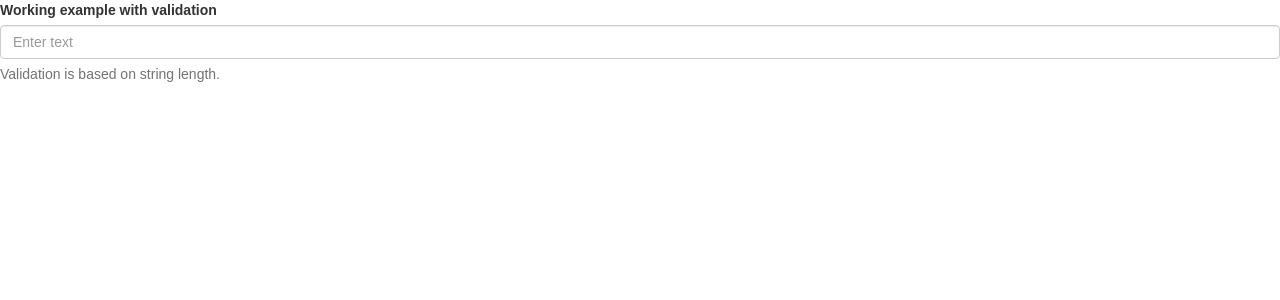
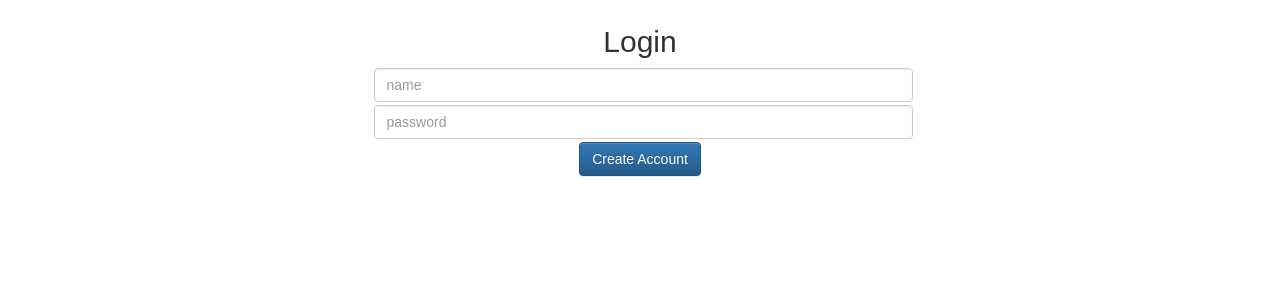
Before and after one commit to rcabral90/sungun, a React (Create React App) app in the folder client/: page /login in a window 1280 px wide. Shown: the top 300 px of the page. Built offline with nearby package versions, Linux system fonts and the light colour scheme.

Commit message:
added styling to login

```diff
--- a/client/src/components/home.js
+++ b/client/src/components/home.js
@@ -1,6 +1,6 @@
 import React from 'react';
 import {Jumbotron, Button} from 'react-bootstrap'
-import TopNav from './navigation/TopNav'
+import TopNav from './navigation/topNav'
 
 const Home = (props) => {
     return (
--- a/client/src/components/login.js
+++ /dev/null
@@ -1,60 +0,0 @@
-import React from 'react'
-import {FormGroup, ControlLabel, FormControl, HelpBlock} from 'react-bootstrap'
-
-class Form extends React.Component {
-    constructor(props, context) {
-        super(props, context);
-
-        this.handleChange = this
-            .handleChange
-            .bind(this);
-
-        this.state = {
-            value: ''
-        };
-    }
-
-    getValidationState() {
-        const length = this.state.value.length;
-        if (length > 10)
-            return 'success';
-        else if (length > 5)
-            return 'warning';
-        else if (length > 0)
-            return 'error';
-        return null;
-    }
-
-    handleChange(e) {
-        this.setState({value: e.target.value});
-    }
-
-    render() {
-        return (
-            <form>
-                <FormGroup
-                    controlId="formBasicText"
-                    validationState={this.getValidationState()}>
-                    <ControlLabel>Working example with validation</ControlLabel>
-                    <FormControl
-                        type="text"
-                        value={this.state.value}
-                        placeholder="Enter text"
-                        onChange={this.handleChange}/>
-                    <FormControl.Feedback/>
-                    <HelpBlock>Validation is based on string length.</HelpBlock>
-                </FormGroup>
-            </form>
-        );
-    }
-}
-
-
-export default Form;
-// render(<FormExample/>);
-
-// export default Login = (props) => {
-//     return (
-//         <div></div>
-//     );
-// }
--- /dev/null
+++ b/client/src/components/login/login.js
@@ -0,0 +1,67 @@
+import React from 'react'
+import {FormGroup, ControlLabel, FormControl, Button, Grid, Row, Col} from 'react-bootstrap'
+
+class Form extends React.Component {
+    constructor(props, context) {
+        super(props, context);
+
+        this.handleChange = this
+            .handleChange
+            .bind(this);
+
+        this.state = {
+            name: '',
+            password: ''
+        };
+    }
+
+    getValidationState() {
+        const length = this.state.name;
+    }
+
+    handleChange(e) {
+        this.setState({value: e.target.value});
+    }
+
+    render() {
+        return (
+            <Grid>
+                <Row>
+                <Col xsOffset={1} xs={10} smOffset={3} sm={6}>
+
+                <form className="loginForm">
+                    <FormGroup
+                        className="loginInput"
+                        controlId="formBasicText"
+                        validationState={this.getValidationState()}>
+                        <h2>Login</h2>
+
+                        <FormControl
+                            className="loginInput"
+                            type="text"
+                            value={this.state.name}
+                            placeholder="name"
+                            onChange={this.handleChange}/>
+
+                        <FormControl
+                            className="loginInput"
+                            type="text"
+                            value={this.state.password}
+                            placeholder="password"
+                            onChange={this.handleChange}/>
+
+                        <FormControl.Feedback/>
+
+                        <Button bsStyle="primary">Create Account</Button>
+                    </FormGroup>
+                </form>
+                </Col>
+                </Row>
+            </Grid>
+        );
+    }
+}
+
+export default Form;
+// render(<FormExample/>); export default Login = (props) => {     return (
+//    <div></div>     ); }
--- a/client/src/components/navigation/topNav.js
+++ b/client/src/components/navigation/topNav.js
@@ -5,11 +5,9 @@ const renderDropDown = (props) => {
     if (props) {
         return (
             <NavDropdown eventKey={1} title="userName" id="userSettings">
-                <MenuItem eventKey={1.1}>changePassword</MenuItem>
-                <MenuItem eventKey={1.2}>Another action</MenuItem>
-                <MenuItem eventKey={1.3}>Something else here</MenuItem>
+                <MenuItem eventKey={1.1}>Change Password</MenuItem>
                 <MenuItem divider/>
-                <MenuItem eventKey={1.3}>Separated link</MenuItem>
+                <MenuItem eventKey={1.2}>Sign Out</MenuItem>
             </NavDropdown>
         )
     } else {
@@ -33,27 +31,21 @@ const TopNav = () => {
                 </Navbar.Header>
                 <Navbar.Collapse>
                     <Nav>
-                        <NavItem eventKey={1} href="#">
-                            Link
+                        <NavDropdown eventKey={1} title="My Workouts" id="myWorkOutsMenu">
+                            <MenuItem eventKey={1.1}>Recent</MenuItem>
+                            <MenuItem eventKey={1.2}>Favorites</MenuItem>
+                            <MenuItem divider/>
+                            <MenuItem eventKey={1.3}>Create New</MenuItem>
+                        </NavDropdown>
+                        <NavItem eventKey={2} href="#">
+                            Popular Workouts
                         </NavItem>
-                        <NavItem eventKey={2} href="#">
-                            Link
+                        <NavItem eventKey={3} href="#">
+                            Friends Workouts
                         </NavItem>
-                        <NavDropdown eventKey={3} title="Dropdown" id="basic-nav-dropdown">
-                            <MenuItem eventKey={3.1}>Action</MenuItem>
-                            <MenuItem eventKey={3.2}>Another action</MenuItem>
-                            <MenuItem eventKey={3.3}>Something else here</MenuItem>
-                            <MenuItem divider/>
-                            <MenuItem eventKey={3.3}>Separated link</MenuItem>
-                        </NavDropdown>
                     </Nav>
                     <Nav pullRight>
-                        <NavItem eventKey={1} href="#">
-                            Link Right
-                        </NavItem>
-                        <NavItem eventKey={2} href="#">
-                            Link Right
-                        </NavItem>
+                        {renderDropDown()}
                     </Nav>
                 </Navbar.Collapse>
             </Navbar>
--- a/client/src/index.css
+++ b/client/src/index.css
@@ -3,3 +3,10 @@ body {
   padding: 0;
   font-family: sans-serif;
 }
+.loginForm{
+  text-align: center;
+  padding:5px;
+}
+.loginInput{
+  margin:3px;
+}
--- a/client/src/routes.js
+++ b/client/src/routes.js
@@ -1,7 +1,7 @@
 import React from 'react'
 import { Switch, Route } from 'react-router-dom'
 import Home from './components/home'
-import Login from './components/login'
+import Login from './components/login/login'
 
 
 const Main = () => (
```
Also changed, not shown: client/src/components/listing/list_workouts.js (line endings or trailing spaces), 1 other file (tests, documents, lock files or other folders).
